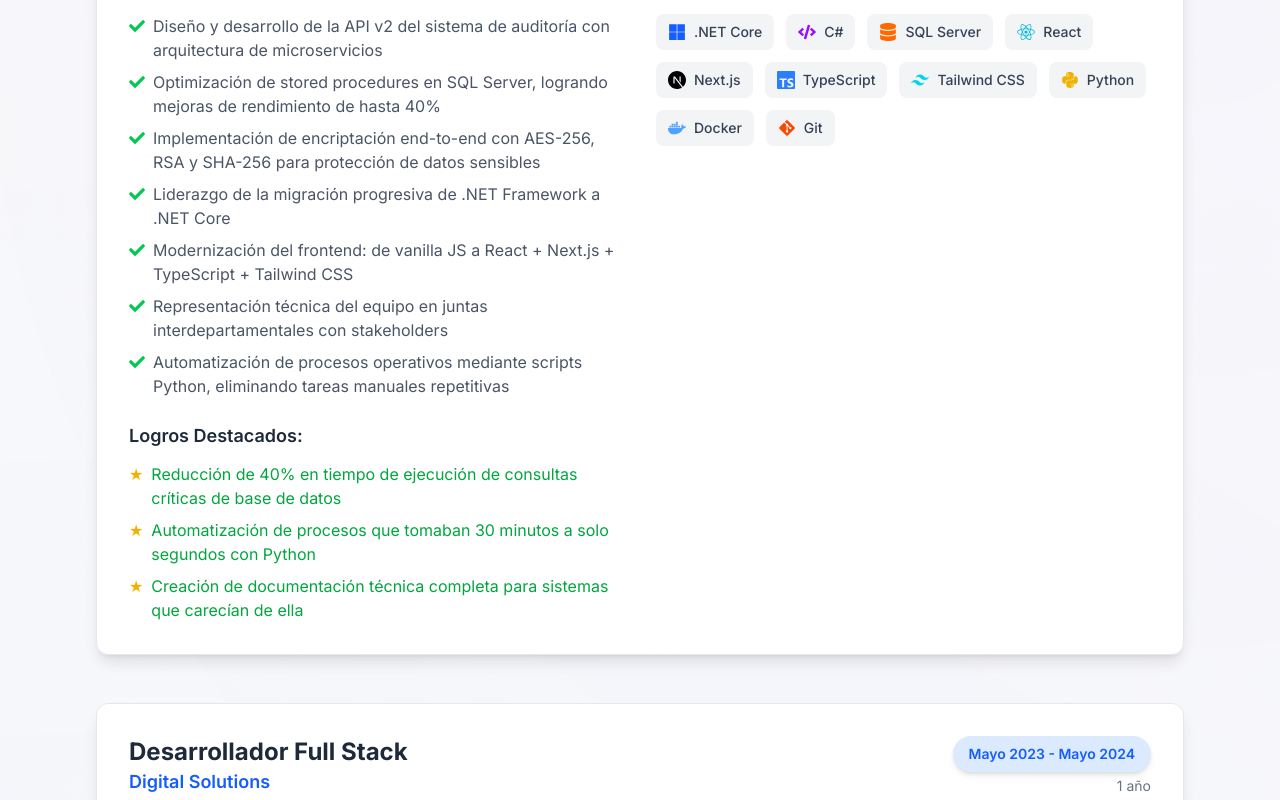
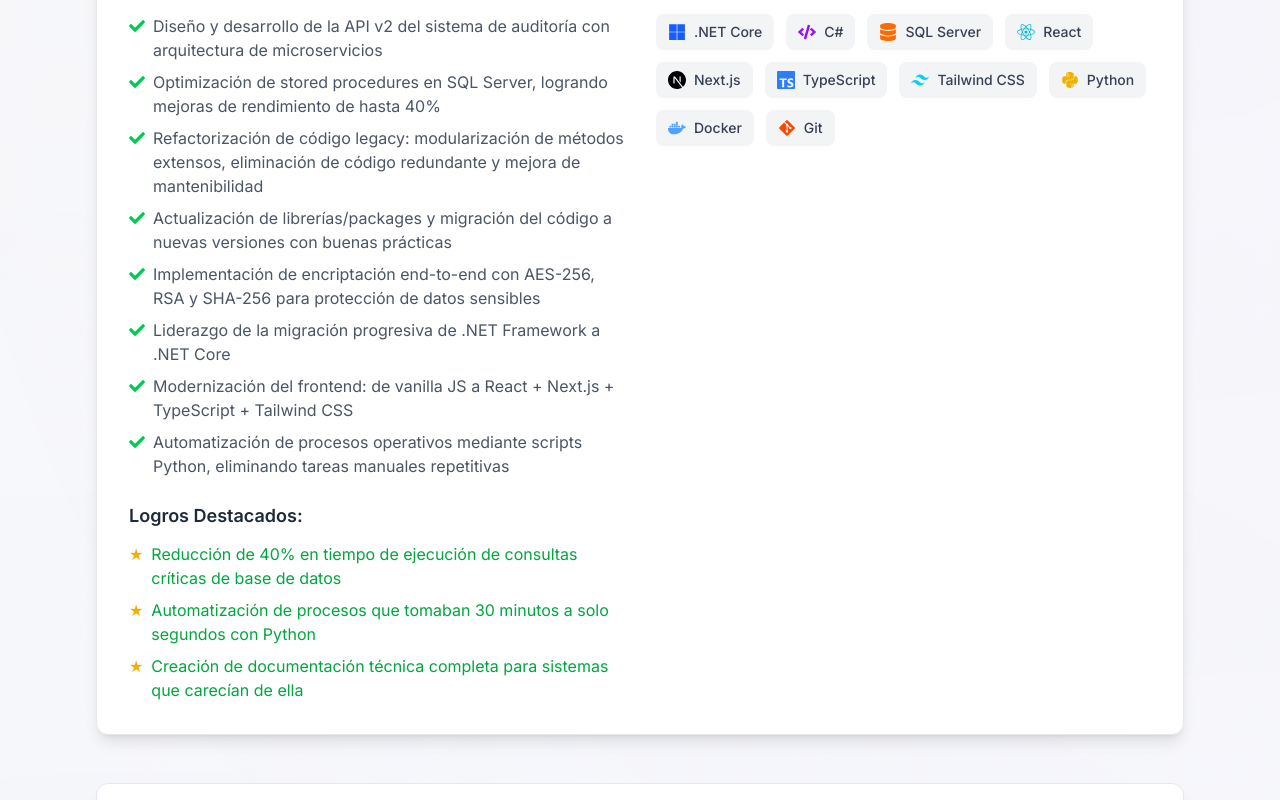
Before and after one commit to ErickuchoSan/cv-react-Erick-Rodriguez-Bores-Isaias, a React (Vite) app: page / in a window 1280 px wide. Shown: the part 2320-3120 px from the top of the page. Built offline with nearby package versions, Linux system fonts and the light colour scheme.

Commit message:
feat: agregar refactorizacion, actualizacion de packages y poliglota tecnologico a web y PDF

```diff
--- a/src/components/PDF/CVDocument.tsx
+++ b/src/components/PDF/CVDocument.tsx
@@ -564,11 +564,11 @@
                         <View style={styles.competencyRow}>
                             {[
                                 'Desarrollo con IA',
-                                'Aprendizaje Autodidacta',
-                                'Resolución de Problemas',
-                                'Resiliencia',
+                                'Políglota Tech',
+                                'Refactorización',
                                 'Optimización SQL',
                                 'Automatización',
+                                'Resiliencia',
                             ].map((comp, i) => (
                                 <Text key={i} style={styles.competencyChip}>{comp}</Text>
                             ))}
--- a/src/components/Sections/Experience.tsx
+++ b/src/components/Sections/Experience.tsx
@@ -13,10 +13,11 @@
         functions: [
             "Diseño y desarrollo de la API v2 del sistema de auditoría con arquitectura de microservicios",
             "Optimización de stored procedures en SQL Server, logrando mejoras de rendimiento de hasta 40%",
+            "Refactorización de código legacy: modularización de métodos extensos, eliminación de código redundante y mejora de mantenibilidad",
+            "Actualización de librerías/packages y migración del código a nuevas versiones con buenas prácticas",
             "Implementación de encriptación end-to-end con AES-256, RSA y SHA-256 para protección de datos sensibles",
             "Liderazgo de la migración progresiva de .NET Framework a .NET Core",
             "Modernización del frontend: de vanilla JS a React + Next.js + TypeScript + Tailwind CSS",
-            "Representación técnica del equipo en juntas interdepartamentales con stakeholders",
             "Automatización de procesos operativos mediante scripts Python, eliminando tareas manuales repetitivas"
         ],
         achievements: [
--- a/src/components/Sections/Skills.tsx
+++ b/src/components/Sections/Skills.tsx
@@ -106,10 +106,10 @@
                             { icon: FaGraduationCap, title: 'Aprendizaje Autodidacta', desc: 'Capacidad demostrada para dominar nuevas tecnologías de forma independiente' },
                             { icon: FaLightbulb, title: 'Resolución de Problemas', desc: 'Pensamiento analítico y sistemático para optimización de sistemas' },
                             { icon: FaSyncAlt, title: 'Adaptabilidad Tecnológica', desc: 'Rápida adopción de nuevas herramientas y frameworks' },
-                            { icon: FaRocket, title: 'Ownership', desc: 'Proactividad en identificación y solución de problemas no asignados' },
+                            { icon: FaRocket, title: 'Políglota Tecnológico', desc: 'Con IA me adapto a cualquier lenguaje o stack que el proyecto requiera' },
                             { icon: FaBrain, title: 'Resiliencia', desc: 'Persistencia y enfoque bajo presión en proyectos complejos' },
-                            { icon: FaDatabase, title: 'Optimización de Rendimiento', desc: 'Mejora de tiempos de respuesta y queries SQL' },
-                            { icon: FaServer, title: 'Pensamiento End-to-End', desc: 'Visión completa del ciclo de desarrollo fullstack' },
+                            { icon: FaDatabase, title: 'Optimización de Rendimiento', desc: 'Mejora de tiempos de respuesta y queries SQL hasta 40%' },
+                            { icon: FaServer, title: 'Refactorización de Código', desc: 'Modularización, eliminación de redundancia y mejora de mantenibilidad' },
                             { icon: FaSyncAlt, title: 'Automatización de Procesos', desc: 'Scripts y pipelines para eficiencia operativa' }
                         ].map((skill, index) => (
                             <div key={index} className="soft-skill-card glass-card tech-hover-effect p-4 sm:p-6 text-center">
```
